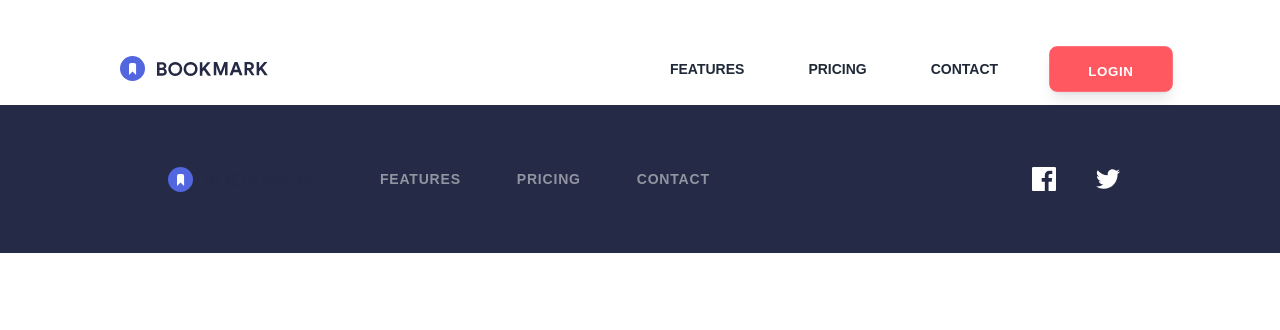
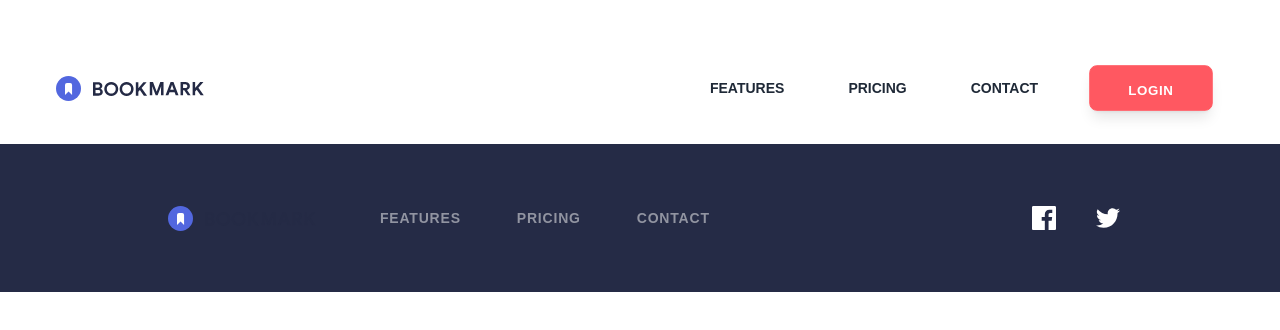
Before and after one commit to KonradBauer/Products-Page, a React (Vite) app: page / in a window 1280 px wide. Shown: the top 330 px of the page. Built offline with nearby package versions, Linux system fonts and the light colour scheme.

Commit message:
burger button position fix

```diff
--- a/src/components/Header/Header.tsx
+++ b/src/components/Header/Header.tsx
@@ -11,17 +11,12 @@ export const Header: React.FC = () => {
   };
 
   return (
-    <div className="flex items-center justify-between mx-16 lg:mx-24">
-      <div className="p-4 lg:p-6">
+    <div className="flex items-center justify-between p-4 mx-8 lg:p-6">
+      <div>
         <img src={bookmark} alt="Bookmark" className="bookmark-icon" />
       </div>
       <div className="md:hidden">
-        <button
-          className="burger-btn"
-          onClick={toggleMenu}
-          aria-label="Toggle menu"
-          style={{ width: "30px" }}
-        >
+        <button className="burger-btn" onClick={toggleMenu} aria-label="Toggle menu">
           <img src={burgerButton} alt="BurgerButton" className="hamburger-icon" />
         </button>
       </div>
```
